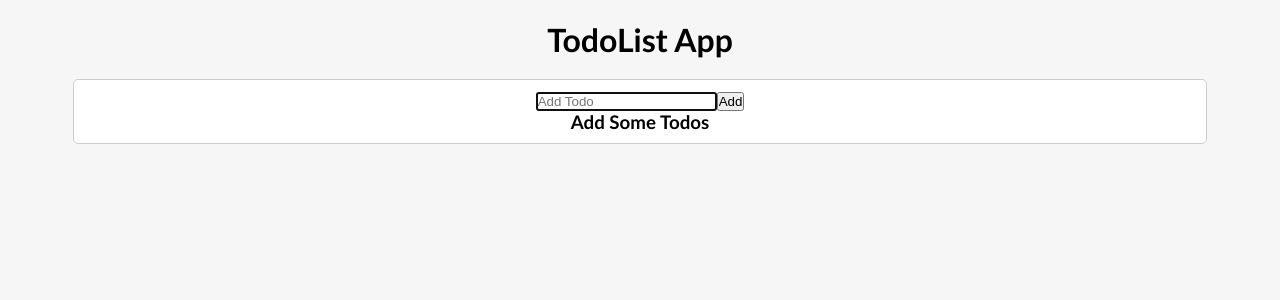
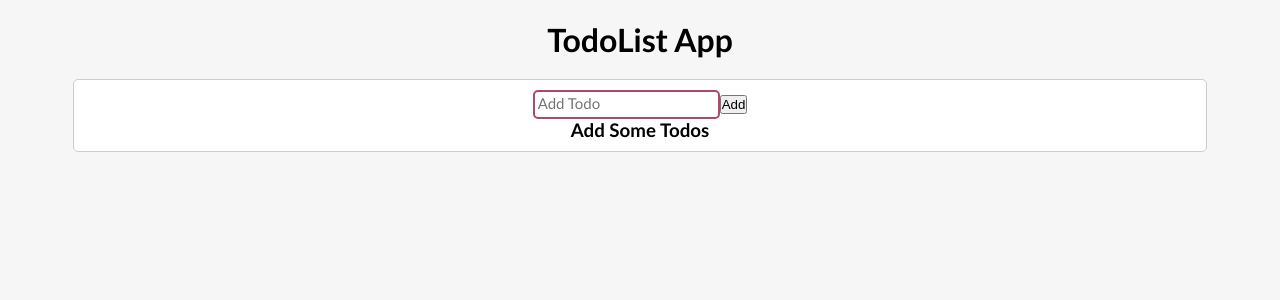
Before and after one commit to Am1rreza/TodoList-React-App, a React (Create React App) app: page / in a window 1280 px wide. Shown: the top 300 px of the page. Built offline with nearby package versions, Linux system fonts and the light colour scheme.

Commit message:
input styles added

```diff
--- a/src/App.css
+++ b/src/App.css
@@ -22,3 +22,19 @@
   border-radius: 5px;
   padding: 10px;
 }
+
+input {
+  border: 1px solid #ccc;
+  border-radius: 5px;
+  padding: 5px 3px;
+  outline: none;
+}
+
+input:focus {
+  border: 2px solid #B2456E;
+}
+
+input::placeholder {
+  font-family: "Gill Sans", "Gill Sans MT", Calibri, "Trebuchet MS", sans-serif;
+  font-size: 15px;
+}
```
